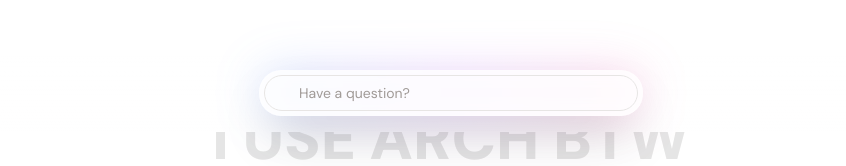
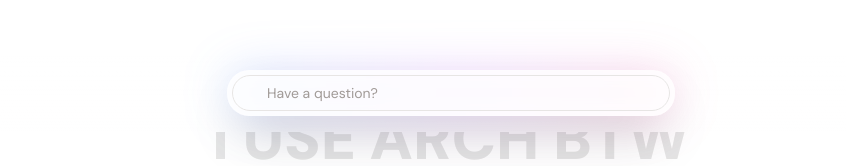
Before and after one commit to ubeyidah/ubeyidah.tech, a Next.js app: page /blog in a window 1280 px wide. Shown: the part 668-834 px from the top of the page, without its empty margins (189-1035 px from the left). Built offline with nearby package versions, Linux system fonts and the light colour scheme; some icons are missing.

Commit message:
feat: add placeholder for the chat feature till it finsihed

```diff
--- a/components/FixedInput.tsx
+++ b/components/FixedInput.tsx
@@ -4,7 +4,7 @@ import { useState, useRef, useEffect } from "react";
 import { motion } from "motion/react";
 import { InputGroup, InputGroupInput, InputGroupButton, InputGroupAddon } from "@/components/ui/input-group";
 import { HugeiconsIcon } from "@hugeicons/react";
-import { AiChat01Icon, ArrowUp01Icon } from "@hugeicons/core-free-icons";
+import { AiChat01Icon, ArrowUp01Icon, TelegramIcon, Linkedin01Icon, NewTwitterIcon } from "@hugeicons/core-free-icons";
 
 export default function FixedInput() {
   const [message, setMessage] = useState("");
@@ -12,13 +12,13 @@ export default function FixedInput() {
   const ref = useRef<HTMLDivElement>(null);
 
   const containerVariants = {
-    closed: { width: 384 },
-    open: { width: 448, transition: { staggerChildren: 0.1 } }
+    closed: {},
+    open: { transition: { staggerChildren: 0.1 } }
   };
 
   const innerVariants = {
     closed: { height: "auto" },
-    open: { height: 480 }
+    open: { height: 220 }
   };
 
   const handleSubmit = (e: React.FormEvent) => {
@@ -41,10 +41,32 @@ export default function FixedInput() {
     <div className="fixed bottom-0 left-0 right-0 z-50 p-4">
       <div className="absolute inset-0 bg-linear-to-t from-background via-background/95 to-transparent pointer-events-none" />
 
-      <motion.div initial="closed" animate={open ? "open" : "closed"} variants={containerVariants} className="relative mx-auto">
+      <motion.div initial="closed" animate={open ? "open" : "closed"} variants={containerVariants} className="relative mx-auto max-w-md">
         <div className="absolute inset-0 bg-linear-to-r from-blue-500/20 via-purple-500/20 to-pink-500/20 rounded-full blur-xl" />
         <motion.div ref={ref} variants={innerVariants} className="relative bg-background/80 backdrop-blur-sm border border-white/10 rounded-3xl p-1 shadow-2xl flex flex-col justify-between">
-          <div></div>
+          {open && (
+            <motion.div
+              initial={{ opacity: 0, y: 20 }}
+              animate={{ opacity: 1, y: 0 }}
+              exit={{ opacity: 0, y: 20 }}
+              className="flex flex-col items-center justify-center bg-black/20 rounded-3xl p-6 text-center text-foreground"
+            >
+              <h2 className="text-xl font-bold mb-2">AI Chat Feature</h2>
+              <p className="mb-4">This feature is under development. For direct contact, please reach out via our social channels:</p>
+              <div className="flex gap-4">
+                <a href="https://t.me/ubeyidah" target="_blank" rel="noopener noreferrer" className="hover:opacity-70 transition-opacity">
+                  <HugeiconsIcon icon={TelegramIcon} size={24} />
+                </a>
+                <a href="https://linkedin.com/in/ubeyidahh" target="_blank" rel="noopener noreferrer" className="hover:opacity-70 transition-opacity">
+                  <HugeiconsIcon icon={Linkedin01Icon} size={24} />
+                </a>
+                <a href="https://x.com/ubeyidah" target="_blank" rel="noopener noreferrer" className="hover:opacity-70 transition-opacity">
+                  <HugeiconsIcon icon={NewTwitterIcon} size={24} />
+                </a>
+              </div>
+            </motion.div>
+          )}
+          {!open && <div></div>}
           <form onSubmit={handleSubmit}>
             <InputGroup className="bg-transparent">
               <InputGroupAddon>
@@ -61,8 +83,8 @@ export default function FixedInput() {
               <InputGroupButton type="submit" size="sm" className="rounded-full cursor-pointer" disabled={!message.trim()}>
                 <HugeiconsIcon icon={ArrowUp01Icon} size={16} />
               </InputGroupButton>
-          </InputGroup>
-        </form>
+            </InputGroup>
+          </form>
         </motion.div>
       </motion.div>
     </div>
```
